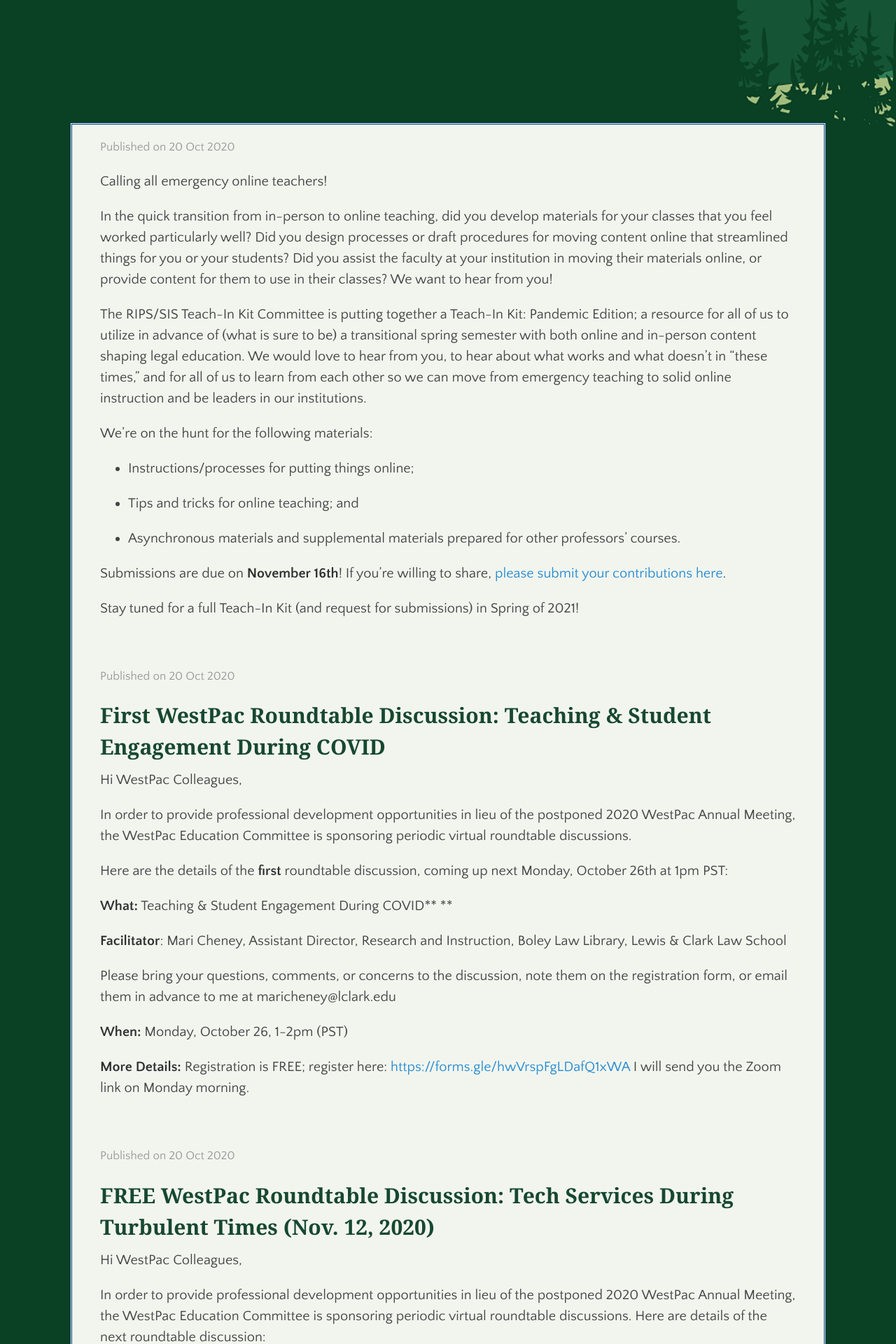
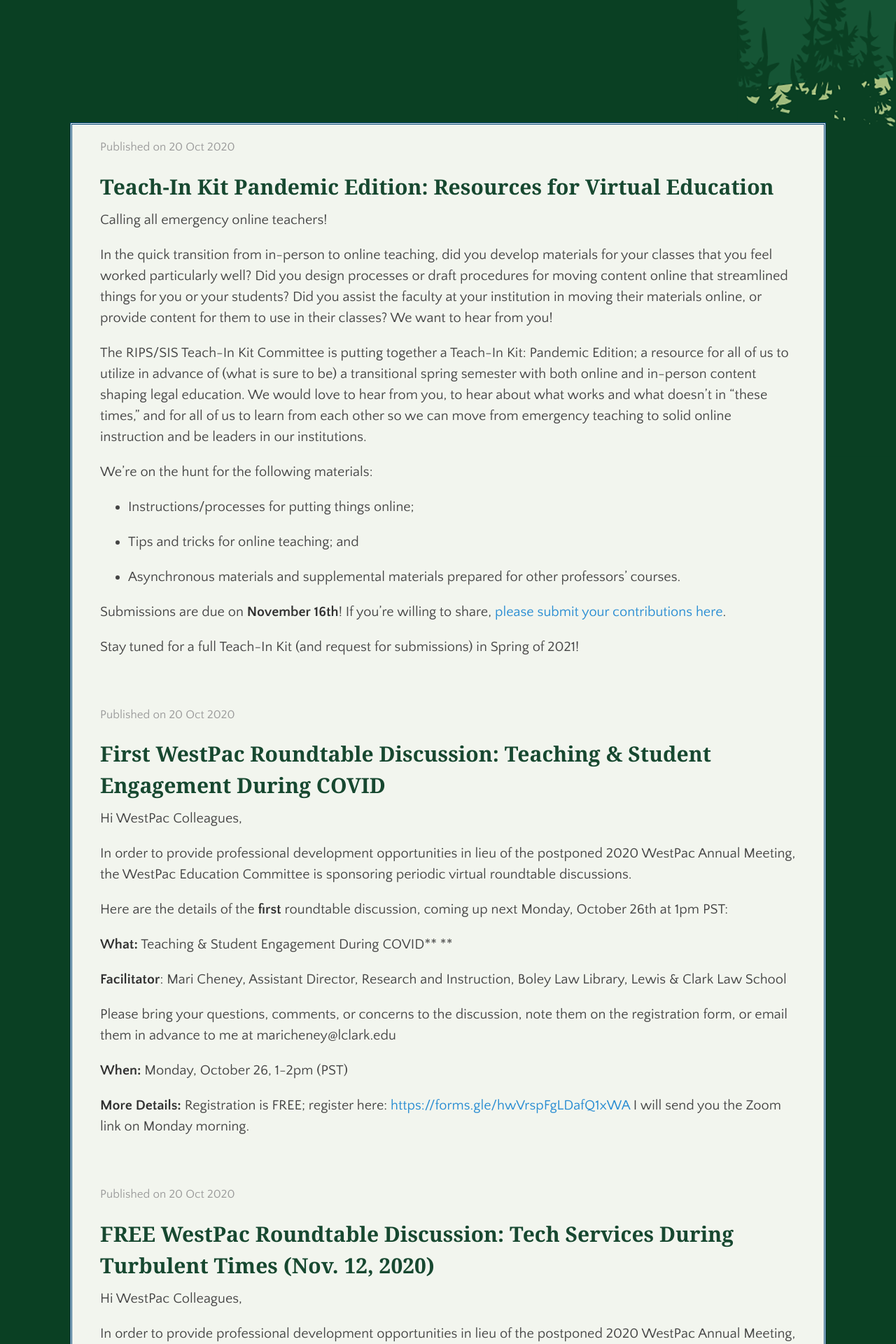
Before and after one commit to aallwestpac/aallwestpac.github.io, a Jekyll site: the page built from index.html, in a window 1280 px wide. Shown: the part 648-2568 px from the top of the page at 70% size. Built offline with Jekyll 4.4.1, drawn with Linux system fonts in a browser that asks for light colours; some web fonts are replaced; the list of posts is cut into pages by our own code; some of the changed text lies outside the part shown.

Commit message:
Update 2020-10-20-Teach-In-Kit-Pandemic-Edition:-Resources-for-Virtual-Education.md

```diff
--- a/_posts/2020-10-20-Teach-In-Kit-Pandemic-Edition:-Resources-for-Virtual-Education.md
+++ b/_posts/2020-10-20-Teach-In-Kit-Pandemic-Edition:-Resources-for-Virtual-Education.md
@@ -6,6 +6,8 @@
 source-id: 149HJlOg0si8eCL60P81gIVAj_GMTBBbQxbhpL-nt57c
 published: true
 ---
+## Teach-In Kit Pandemic Edition: Resources for Virtual Education
+
 Calling all emergency online teachers!
 
 In the quick transition from in-person to online teaching, did you develop materials for your classes that you feel worked particularly well? Did you design processes or draft procedures for moving content online that streamlined things for you or your students? Did you assist the faculty at your institution in moving their materials online, or provide content for them to use in their classes? We want to hear from you!
```
